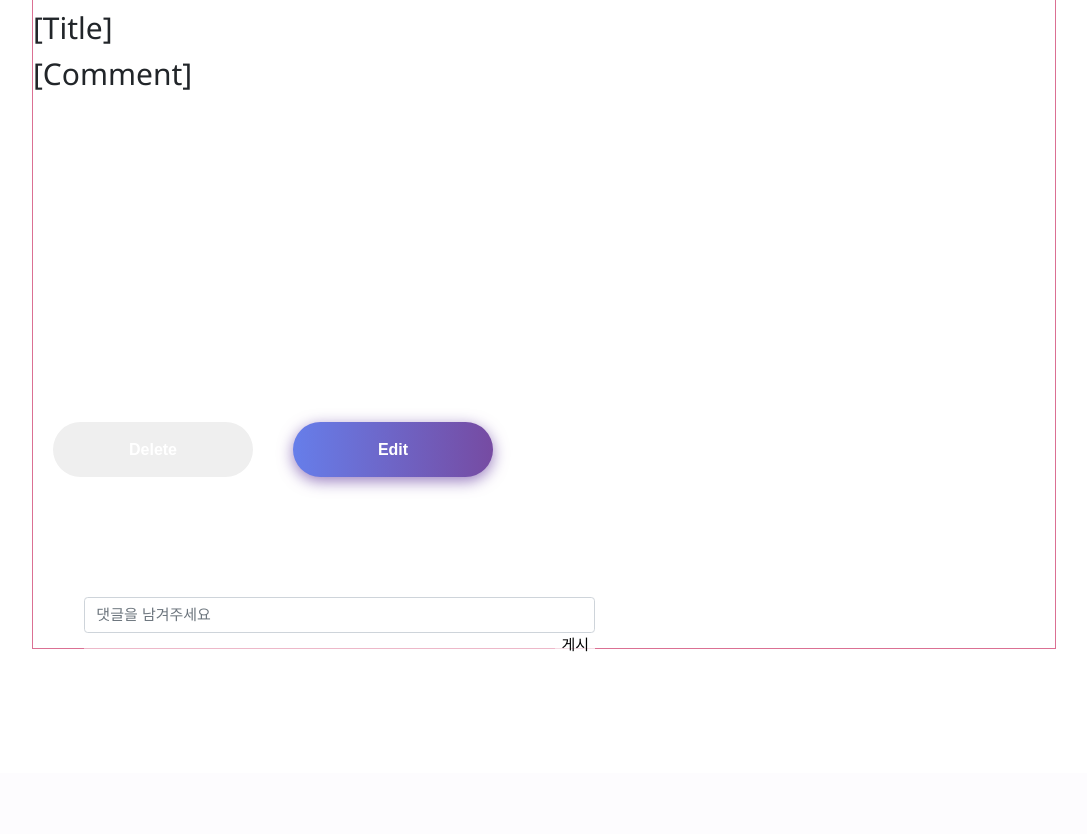
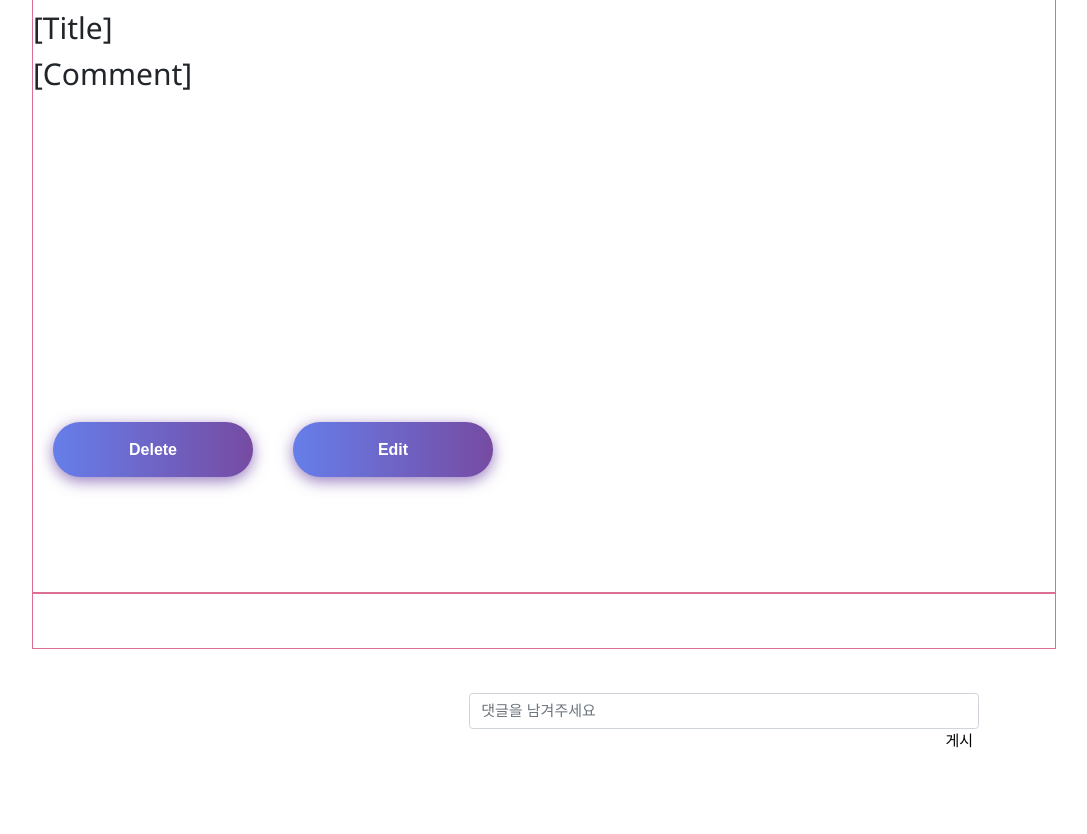
Before and after one commit to wonprogrammer/FEELSNS, a Django app: template post/templates/detailed_post.html in a window 1280 px wide. Shown: the part 281-1115 px from the top of the page, without its empty margins (118-1205 px from the left). Before the commit the page ends 933 px from the top, so only its background shows below. Run offline with Django 4.2, Linux system fonts and the light colour scheme; the template is opened without the code that fills it, so the values that code supplies are empty; some libraries are stand-ins or nearby versions; some web fonts are replaced.

Commit message:
project submission final

```diff
--- a/post/templates/detailed_post.html
+++ b/post/templates/detailed_post.html
@@ -115,12 +115,13 @@
         }
 
         .comment_box_1 {
-            margin-top: 30px;
-
+            margin-top: 200px;
         }
 
         .comment_box_2 {
             margin-bottom: 50px;
+            margin-top: 500px;
+            border: 1px solid palevioletred;
         }
 
         .post_title {
@@ -195,7 +196,7 @@
 
             <div class="btns">
                 <div class="delete_btn" href="/">
-                    <a href="{% url 'post:delete_post' post.id %}"><button class="btn-hover color-1">Delete</button></a>
+                    <a href="{% url 'post:delete_post' post.id %}"><button class="btn-hover color-2">Delete</button></a>
                 </div>
 
                 <div class="edit_btn" href="/">
```
Also changed, not shown: post/migrations/0001_initial.py (added), post/migrations/0002_initial.py (added), users/migrations/0001_initial.py (added).
